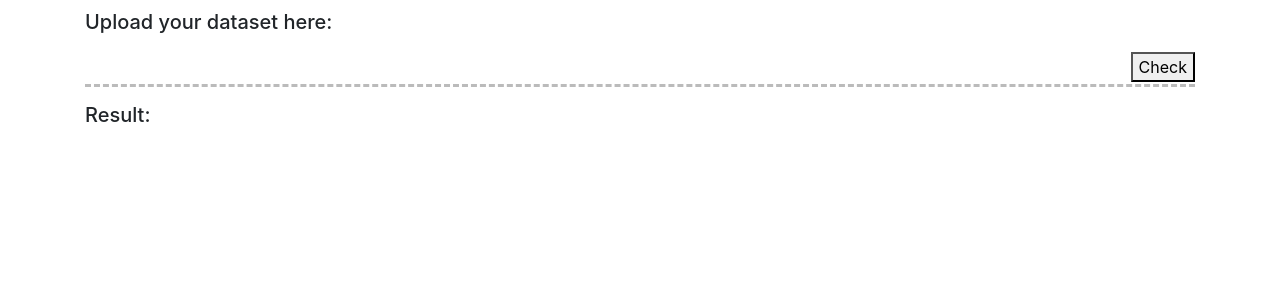
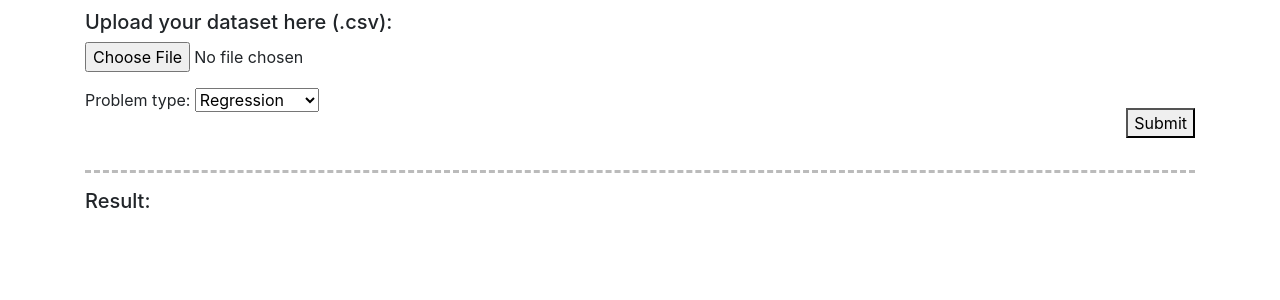
Before and after one commit to yijieee44/ml-model-recommendation-system, a Flask app: page / in a window 1280 px wide. Shown: the part 56-356 px from the top of the page. Run offline with Flask 2, Linux system fonts and the light colour scheme; some libraries are stand-ins or nearby versions.

Commit message:
add upload and select type

```diff
--- a/app.py
+++ b/app.py
@@ -1,12 +1,41 @@
-from flask import Flask, render_template, request
+from flask import Flask, render_template, request, flash, redirect, url_for
+from werkzeug.utils import secure_filename
 import os
+import pandas as pd
 
 app = Flask(__name__)
-
+type_list = ["Regression", "Classification"]
+result = ""
 
 @app.route('/', methods=['GET'])
 def home():
-    return render_template('home.html')
+    return render_template('home.html', type_list=type_list, result=result, selected_type=type_list[0], selected_des="")
+
+
+@app.route('/', methods=['POST'])
+def submit():
+    selected_type = request.form.get('selected_type')
+
+    if 'file' not in request.files:
+        result = "## Error: No file uploaded"
+        return render_template('home.html', type_list=type_list, result=result, selected_type=selected_type, selected_des="")
+
+    file = request.files['file']
+
+    if file.filename == '':
+        result = "## Error: No file selected"
+        selected_des = ""
+
+    if file:
+        # generate result in string form here
+        selected_des = file.filename
+        selected_des = selected_des + " -- " + selected_type
+
+        df = pd.read_csv(file.stream)
+        result = df.to_string()
+
+    return render_template('home.html', type_list=type_list, result=result, selected_type=selected_type, selected_des=selected_des)
+
 
 
 if __name__ == "__main__":
--- a/requirements.txt
+++ b/requirements.txt
@@ -7,6 +7,11 @@ importlib-metadata==4.8.2
 itsdangerous==2.0.1
 Jinja2==3.0.2
 MarkupSafe==2.0.1
+numpy==1.19.5
+pandas==1.1.5
+python-dateutil==2.8.2
+pytz==2021.3
+six==1.16.0
 typing-extensions==3.10.0.2
 Werkzeug==2.0.2
 wincertstore==0.2
--- a/static/style.css
+++ b/static/style.css
@@ -3,7 +3,7 @@ hr.dash {
   margin-top: 50px;
 }
 
-button.check {
-    margin-top:10px;
+button.submit {
     float:right;
+    margin-top: 20px;
 }
--- a/templates/home.html
+++ b/templates/home.html
@@ -2,12 +2,28 @@
 
 {% block content %}
 
-    <h5 style="margin-top: 10px">Upload your dataset here: </h5>
+    <h5 style="margin-top: 10px">Upload your dataset here (.csv): </h5>
 
-    <button type="submit" class="check">Check</button>
+    <form method="POST" action="{{ url_for('submit') }}" enctype="multipart/form-data">
+        <p><input type="file" name="file" accept=".csv"></p>
+        <label for="rg-from">Problem type: </label>
+        <select name=selected_type>
+            {% for type in type_list %}
+                {% if type == selected_type %}
+                <option value= "{{type}}" selected="selected_type">{{type}}</option>"
+                {% else %}
+                <option value= "{{type}}">{{type}}</option>"
+                {% endif %}
+            {% endfor %}
+        </select>
+
+        <button type="submit" class="submit">Submit</button>
+    </form>
 
     <hr class="dash">
 
     <h5>Result: </h5>
+    <p>{{ selected_des }}</p>
+    <p>{{ result }}</p>
 
 {% endblock %}
```
